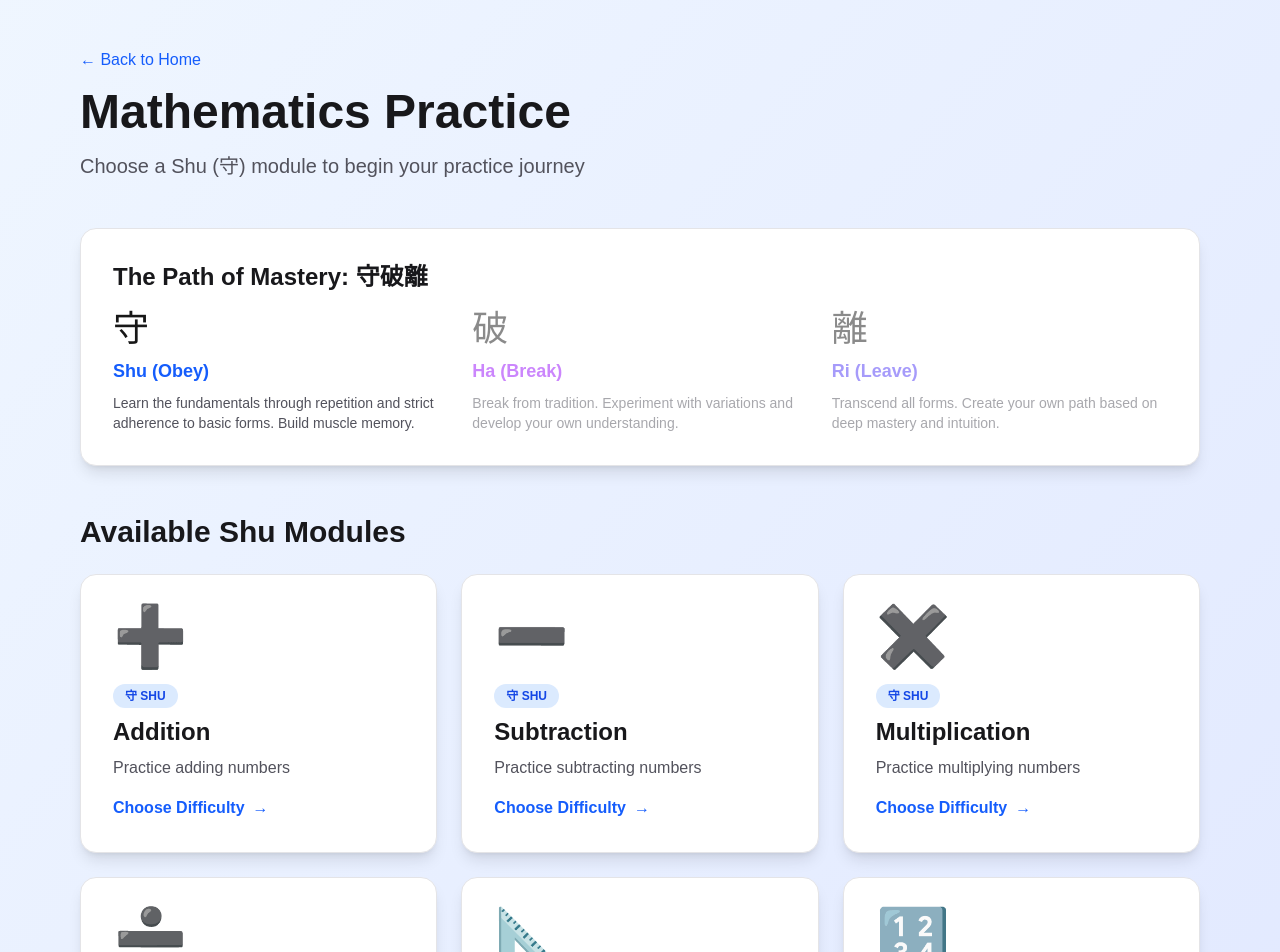
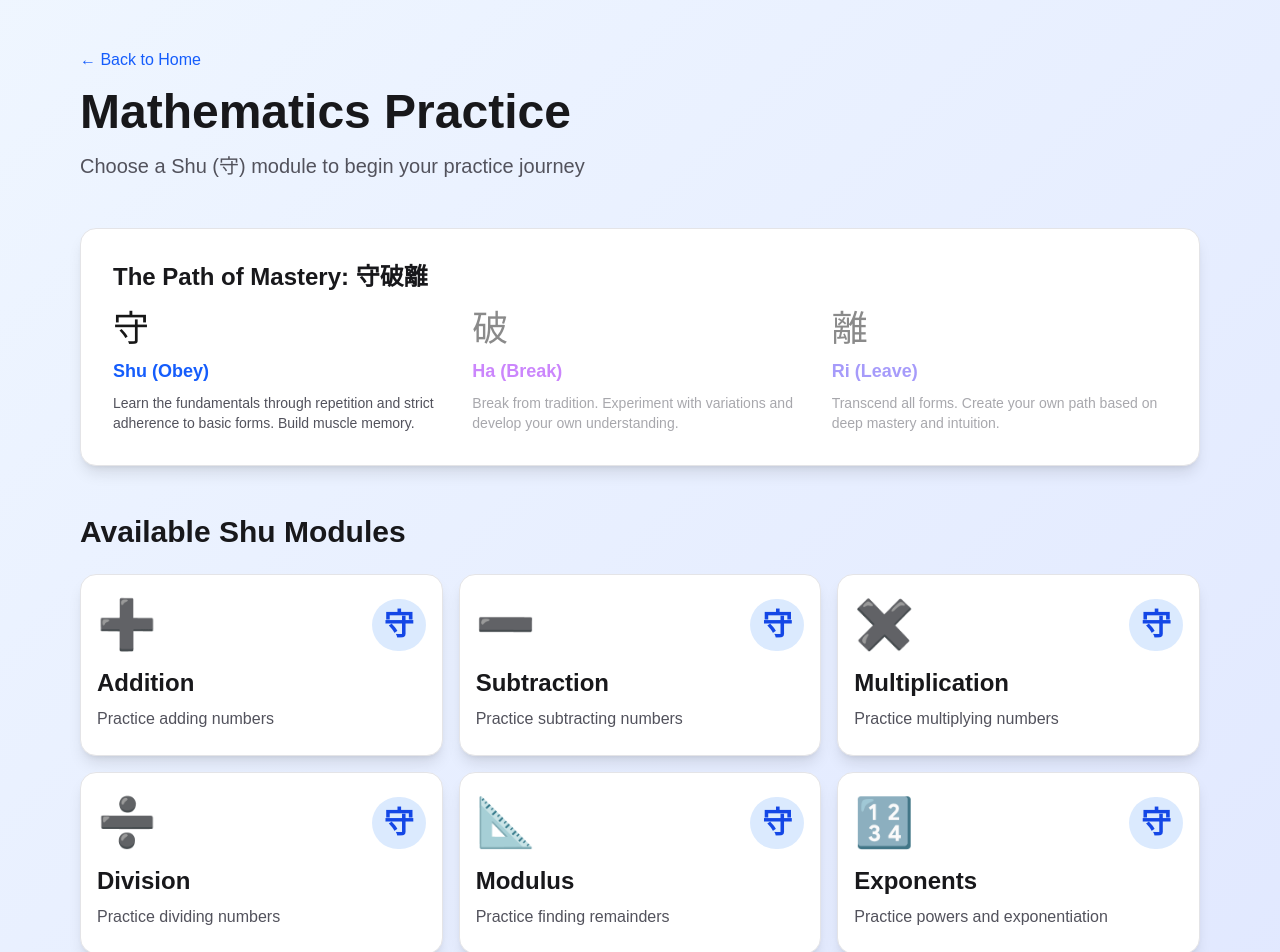
Before and after one commit to softwareByAndi/shuhari_practice, a Next.js app: page /practice/math in a window 1280 px wide. Shown: the top 952 px of the page. Built offline with nearby package versions, Linux system fonts and the light colour scheme; no server answers.

Commit message:
tweak UI for math section

```diff
--- a/app/practice/math/page.tsx
+++ b/app/practice/math/page.tsx
@@ -82,29 +82,28 @@ export default function MathPractice() {
           <h2 className="text-3xl font-bold text-zinc-900 dark:text-white mb-6">
             Available Shu Modules
           </h2>
-          <div className="grid md:grid-cols-2 lg:grid-cols-3 gap-6">
+          <div className="grid sm:grid-cols-2 md:grid-cols-3 gap-4">
             {shuModules.map((module) => (
               <Link
                 key={module.id}
                 href={module.href}
-                className="block bg-white dark:bg-zinc-800 rounded-2xl p-8 shadow-lg border border-zinc-200 dark:border-zinc-700 hover:shadow-xl hover:scale-105 transition-all group"
+                className="block bg-white dark:bg-zinc-800 rounded-2xl py-6 px-4 shadow-lg border border-zinc-200 dark:border-zinc-700
+                          hover:shadow-xl hover:scale-105 transition-all group"
               >
-                <div className="text-6xl mb-4">{module.emoji}</div>
-                <div className="mb-2">
-                  <span className="inline-block px-3 py-1 bg-blue-100 dark:bg-blue-900/30 text-blue-700 dark:text-blue-400 text-xs font-semibold rounded-full">
-                    守 {module.level.toUpperCase()}
-                  </span>
+                <div className="flex justify-between items-center mb-4">
+                  <div className="text-5xl">{module.emoji}</div>
+                  <div className ="flex flex-col h-fit items-center px-3 py-2 bg-blue-100 dark:bg-blue-900/30 text-blue-700 dark:text-blue-400
+                                  text-3xl font-semibold rounded-full">
+                    <div>守</div>
+                    {/* <div>{module.level.toUpperCase()}</div> */}
+                  </div>
                 </div>
                 <h3 className="text-2xl font-bold text-zinc-900 dark:text-white mb-2 group-hover:text-blue-600 dark:group-hover:text-blue-400 transition-colors">
                   {module.title}
                 </h3>
-                <p className="text-zinc-600 dark:text-zinc-400 mb-4">
+                <p className="text-zinc-600 dark:text-zinc-400">
                   {module.description}
                 </p>
-                <div className="mt-4 text-blue-600 dark:text-blue-400 font-semibold flex items-center">
-                  Choose Difficulty
-                  <span className="ml-2 group-hover:translate-x-1 transition-transform">→</span>
-                </div>
               </Link>
             ))}
           </div>
```
